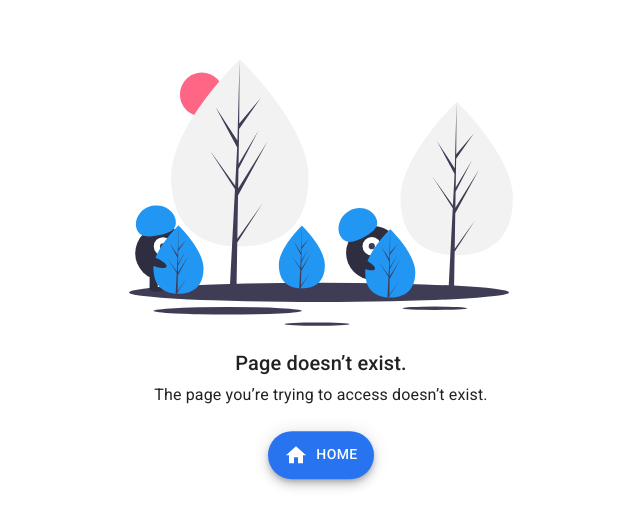
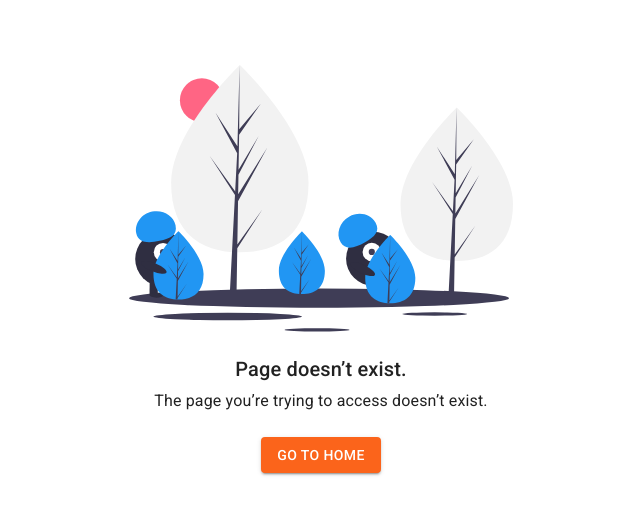
Before and after one commit to bipulpoudel/Shop, a React (Create React App) app: page /cart in a window 1280 px wide. Shown: the part 131-658 px from the top of the page, without its empty margins (319-959 px from the left). Built offline with nearby package versions, Linux system fonts and the light colour scheme.

Commit message:
[added] button link component added

```diff
--- /dev/null
+++ b/src/components/common/ButtonLink.js
@@ -0,0 +1,25 @@
+import React from "react";
+import { Link } from "react-router-dom";
+import Button from "@material-ui/core/Button";
+
+const ButtonLink = ({
+  href,
+  color = "primary",
+  variant = "contained",
+  children,
+  ...props
+}) => {
+  return (
+    <Button
+      variant={variant}
+      component={Link}
+      to={href}
+      color={color}
+      {...props}
+    >
+      {children}
+    </Button>
+  );
+};
+
+export default ButtonLink;
--- a/src/pages/404Page.js
+++ b/src/pages/404Page.js
@@ -1,14 +1,7 @@
 import React from "react";
-
-import { Link } from "react-router-dom";
-
-import { Fab, Box } from "@material-ui/core";
-
-import { Home as HomeIcon } from "@material-ui/icons";
-
 import EmptyState from "../components/common/EmptyState";
-
 import { ReactComponent as NotFoundIllustration } from "../assets/svg/not-found.svg";
+import ButtonLink from "../components/common/ButtonLink";
 
 const Error404Page = () => {
   return (
@@ -17,12 +10,9 @@ const Error404Page = () => {
       title="Page doesn’t exist."
       description="The page you’re trying to access doesn’t exist."
       button={
-        <Fab variant="extended" color="primary" component={Link} to="/">
-          <Box clone mr={1}>
-            <HomeIcon />
-          </Box>
-          Home
-        </Fab>
+        <ButtonLink color="secondary" href="/">
+          Go to Home
+        </ButtonLink>
       }
     />
   );
```
